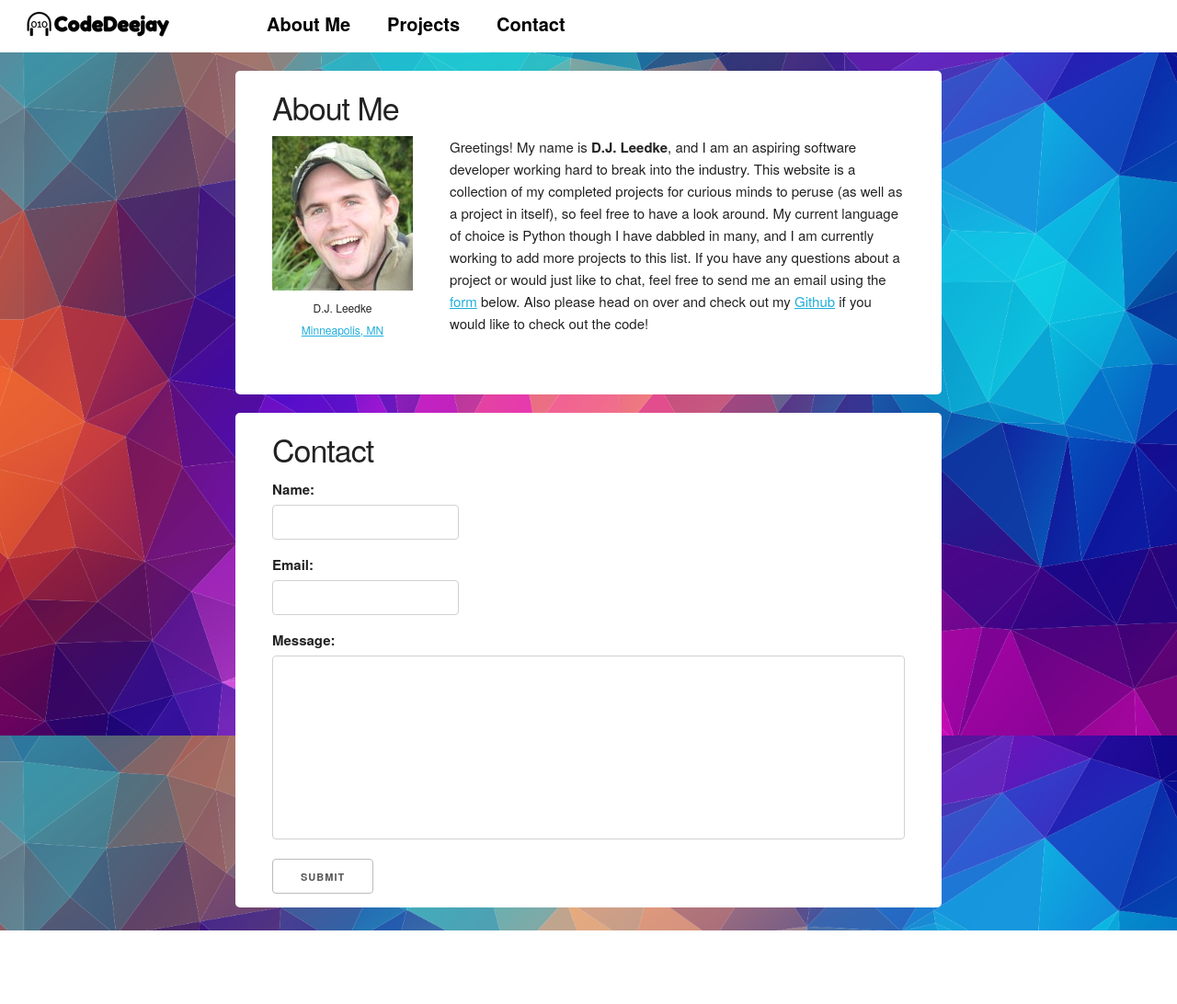
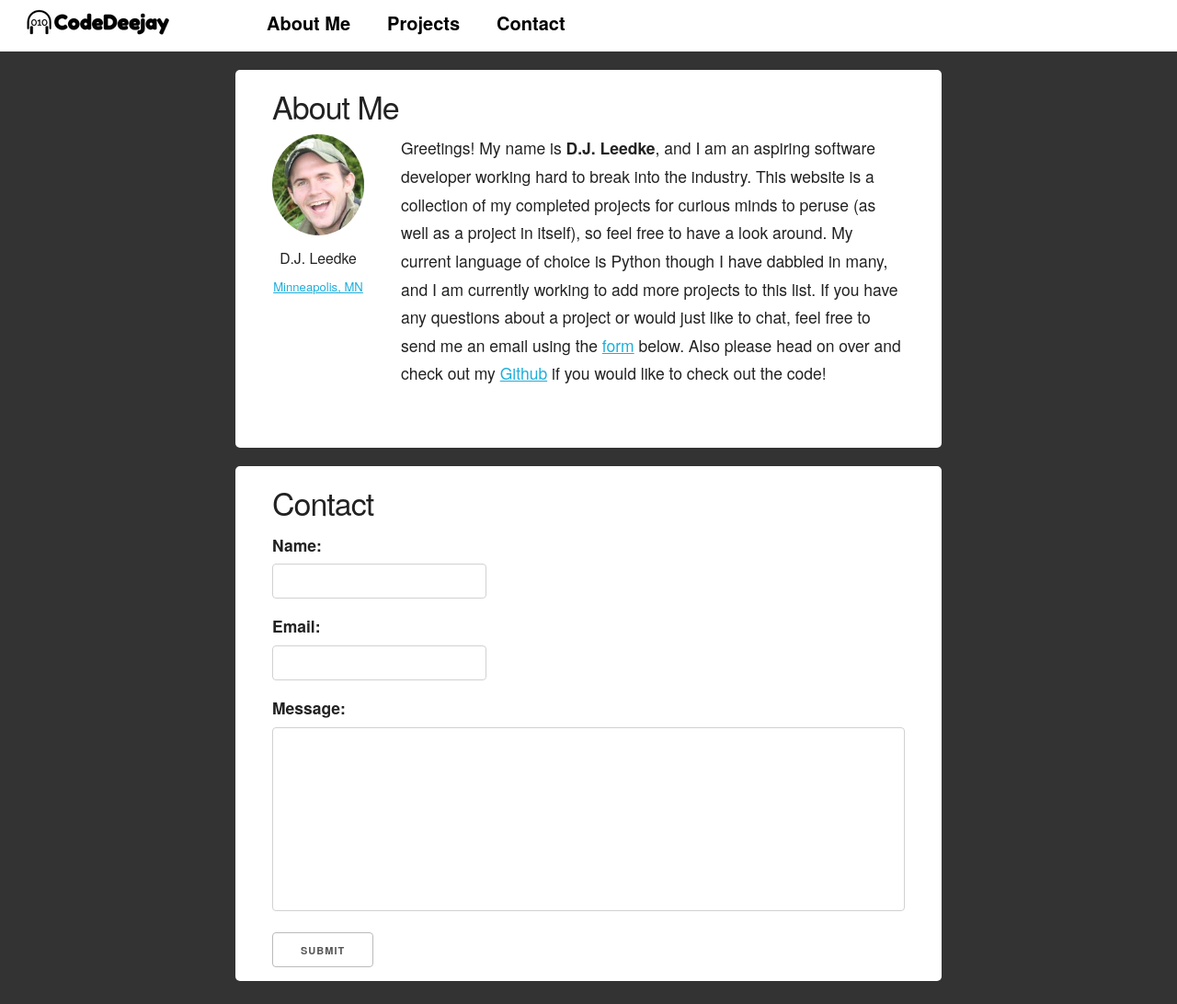
Before and after one commit to djleedke/code-deejay, a Django app: page / in a window 1280 px wide. Shown: the whole page at 92% size. Before the commit the page ends 1012 px from the top, so only its background shows below. Run offline with Django 3.2, Linux system fonts and the light colour scheme; data that the repository does not hold is empty.

Commit message:
CSS added for images in entries, readability adjustments made to text sizes

```diff
--- a/blog/static/blog/blog.css
+++ b/blog/static/blog/blog.css
@@ -1,5 +1,8 @@
 
-
+body {
+    font-size:1.75em;
+    line-height: 1.75em;
+}
 /* ---------- Navbar ---------- */
 .main-header{
     display:flex;
@@ -48,6 +51,10 @@ nav li:hover {
 
 }
 
+.entry-card img {
+    width:100%;
+}
+
 .entry-title {
     padding: 20px 40px 10px 40px;
     margin-bottom:10px;
@@ -61,6 +68,10 @@ nav li:hover {
 
 .entry-description {
     padding: 0 40px 20px 40px;
+}
+
+.entry-description p {
+    margin-bottom: 0px;
 }
 
 .entry-content {
@@ -88,6 +99,14 @@ nav li:hover {
     padding-bottom:20px;
 }
 
+#about-me img {
+    width:100px;
+}
+
+#about-me img {
+    border-radius: 50%;
+}
+
 #about-me-content{
     display:flex;
 }
@@ -99,14 +118,14 @@ nav li:hover {
 #about-me-name {
     display: inline-block;
     text-align: center;
-    font-size: 12px;
+    font-size: .9em;
     width:100%;
 }
 
 #about-me-city {
     display: inline-block;
     text-align: center;
-    font-size: 12px;
+    font-size: .75em;
     width:100%;
 }
 
@@ -183,3 +202,9 @@ nav li:hover {
         padding-right:20px;
     }
 }
+
+@media (min-width: 400px){
+    .container {
+        width: 90%;
+    }
+}
--- a/blog/templates/blog/base.html
+++ b/blog/templates/blog/base.html
@@ -26,12 +26,16 @@
             </div>
         </header>
         <style>
-            /* Inline styling not ideal but necessary to load static background image w/ Django */
+            /* Inline styling not ideal but necessary to load static background image w/ Django
             body {
                 background-image: url("{% static 'blog/triangles.png' %}");
                 background-repeat:no-repeat;
                 background-size:cover;
                 background-attachment: fixed;
+            }*/
+
+            body {
+                background-color:#333333;
             }
         </style>
         <!-- Page content here -->
--- a/blog/templates/blog/index.html
+++ b/blog/templates/blog/index.html
@@ -22,6 +22,7 @@
     </div>
     <a name="posts"></a>
     {% for post in posts %}
+        {% if post.status == 1 %}
             <div class="row">
                 <div class="entry-card">
                     <h1 class="entry-title"><a href="/{{post.slug}}">{{post.title}}</a></h1>
@@ -32,6 +33,7 @@
                     <div class="entry-footer">Posted by: {{post.author.first_name}} {{post.author.last_name}}</div>
                 </div>
             </div>
+        {% endif %}
     {% endfor %}
     <a name="contact"></a>
     <div class="row">
```
Also changed, not shown: blog/static/blog/code-deejay.jpg (added), blog/static/blog/news-app.jpg (added). Lines whose indentation alone changed are shown as unchanged.
